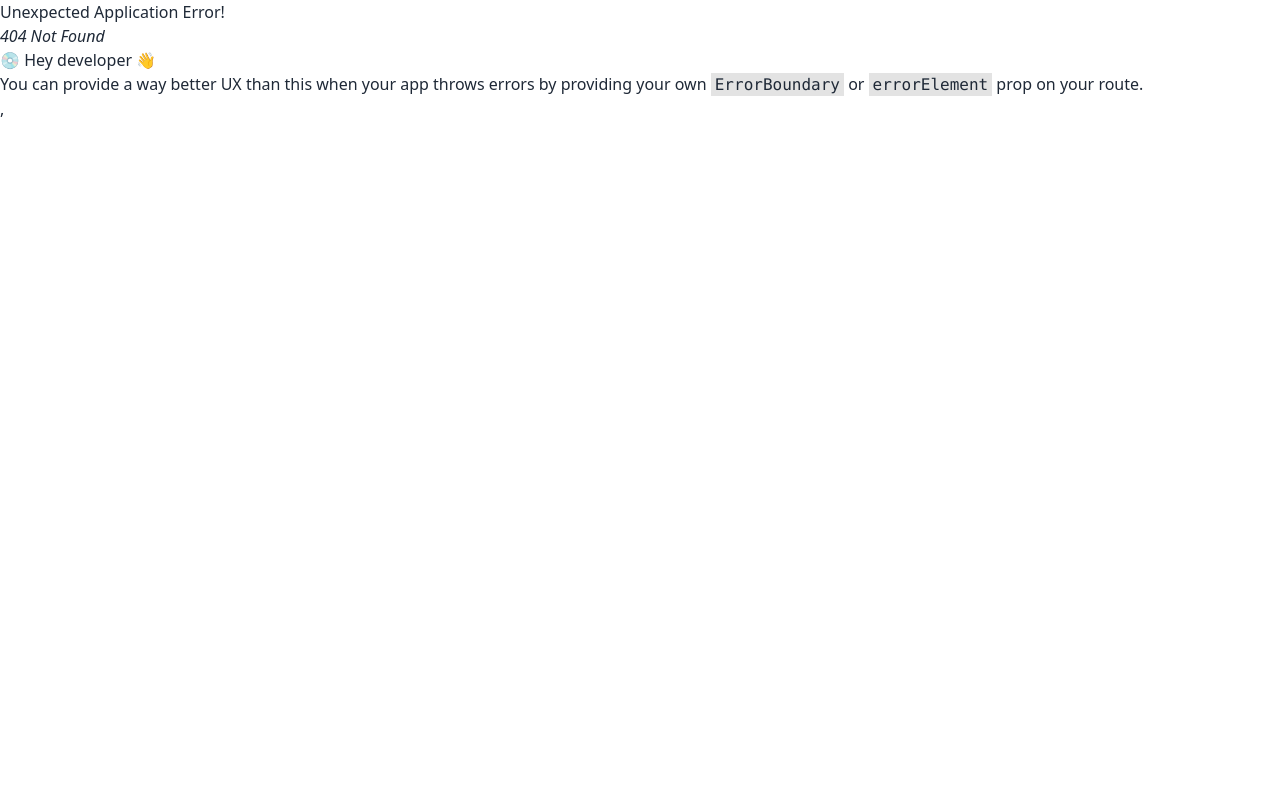
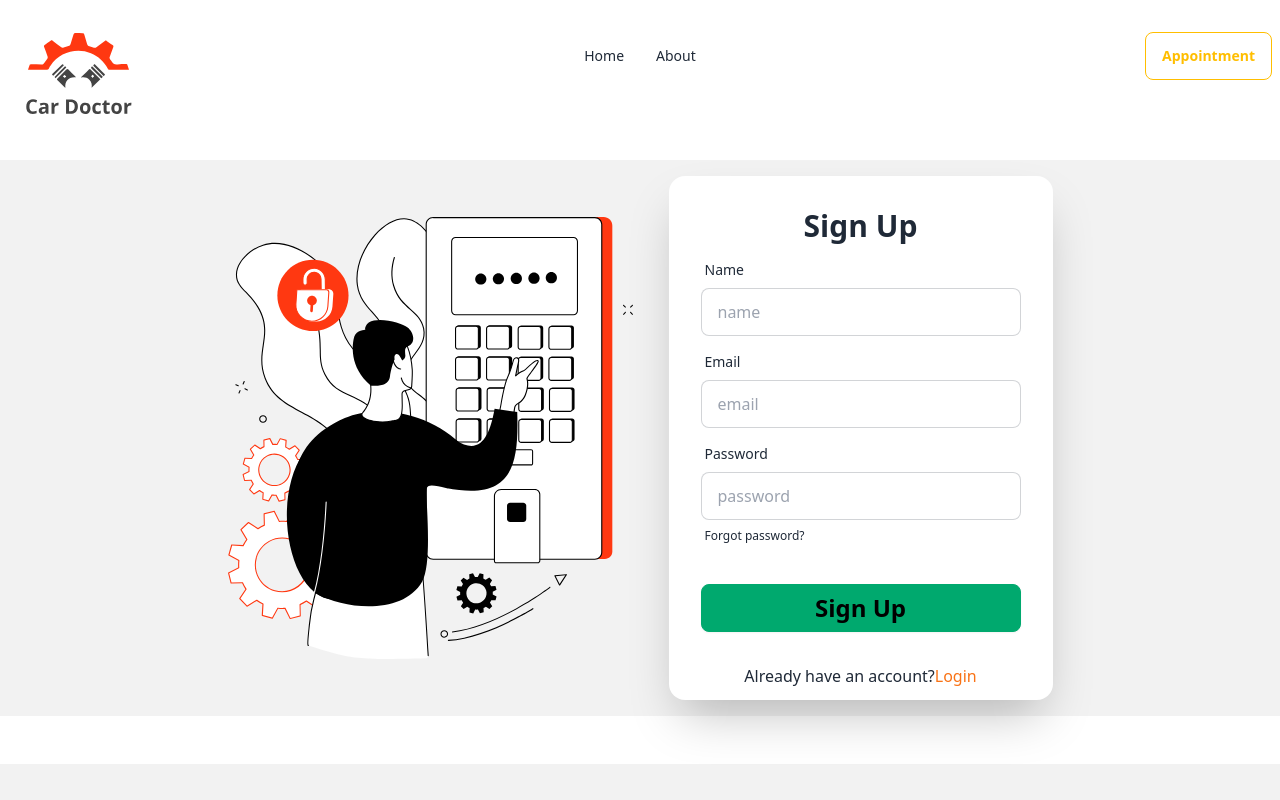
Before and after one commit to freelancermd82/car-doctor-two2-client, a React (Vite) app: page /signUp in a window 1280 px wide. Before the commit this address had no page. Shown: the top 800 px of the page. Built offline with nearby package versions, Linux system fonts and the light colour scheme; no server answers.

Commit message:
provider

```diff
--- a/package.json
+++ b/package.json
@@ -10,6 +10,7 @@
     "preview": "vite preview"
   },
   "dependencies": {
+    "firebase": "^10.13.2",
     "localforage": "^1.10.0",
     "match-sorter": "^6.3.4",
     "react": "^18.3.1",
--- /dev/null
+++ b/src/firebase/firebase.config.js
@@ -0,0 +1,18 @@
+// Import the functions you need from the SDKs you need
+import { initializeApp } from "firebase/app";
+// TODO: Add SDKs for Firebase products that you want to use
+// https://firebase.google.com/docs/web/setup#available-libraries
+
+// Your web app's Firebase configuration
+const firebaseConfig = {
+    apiKey: import.meta.env.VITE_apiKey,
+    authDomain: import.meta.env.VITE_authDomain,
+    projectId: import.meta.env.VITE_projectId,
+    storageBucket: import.meta.env.VITE_storageBucket,
+    messagingSenderId: import.meta.env.VITE_messagingSenderId,
+    appId: import.meta.env.VITE_appId
+};
+
+// Initialize Firebase
+const app = initializeApp(firebaseConfig);
+export default app;
--- a/src/main.jsx
+++ b/src/main.jsx
@@ -5,11 +5,14 @@ import {
   RouterProvider,
 } from "react-router-dom";
 import router from './routes/Routes';
+import AuthProvider from './provider/AuthProvider';
 
 createRoot(document.getElementById('root')).render(
   <div className='max-w-7xl mx-auto'>
     <StrictMode>
-      <RouterProvider router={router} />
+      <AuthProvider>
+        <RouterProvider router={router} />
+      </AuthProvider>
     </StrictMode>,
   </div>
 )
--- /dev/null
+++ b/src/pages/Login/Login.jsx
@@ -0,0 +1,64 @@
+import React, { useContext } from 'react';
+import login from '../../assets/images/login/login.svg';
+import { Link } from 'react-router-dom';
+import { AuthContext } from '../../provider/AuthProvider';
+
+const Login = () => {
+
+    const {signIn} = useContext(AuthContext);
+
+    const handleLogin = event => {
+        event.preventDefault();
+
+        const form = event.target;
+        const email = form.email.value;
+        const password = form.password.value;
+        console.log(email, password);
+
+        signIn(email, password)
+        .then(result => {
+            const user = result.user;
+            console.log(user);
+        })
+        .catch(error => console.error(error));
+
+
+    }
+    return (
+        <div className="hero bg-base-200 my-12">
+            <div className="hero-content flex-col lg:flex-row">
+                <div className="w-1/2 mr-5">
+                    <img src={login} alt="" />
+                </div>
+                <div className="card bg-base-100 w-full max-w-sm shrink-0 shadow-2xl">
+                    <form onSubmit={handleLogin} className="card-body">
+                        <h1 className="text-3xl font-bold text-center">Login</h1>
+                        <div className="form-control">
+                            <label className="label">
+                                <span className="label-text">Email</span>
+                            </label>
+                            <input type="email" name='email' placeholder="email" className="input input-bordered" required />
+                        </div>
+                        <div className="form-control">
+                            <label className="label">
+                                <span className="label-text">Password</span>
+                            </label>
+                            <input type="password" name='password' placeholder="password" className="input input-bordered" required />
+                            <label className="label">
+                                <a href="#" className="label-text-alt link link-hover">Forgot password?</a>
+                            </label>
+                        </div>
+                        <div className="form-control mt-6">
+                            <input className='btn bg-success' type="submit" value="Login" />
+                        </div>
+                    </form>
+                    <div className='text-center pb-3'>
+                        <p>New to car doctor/<Link className='text-orange-500' to="/signUp">signUp</Link></p>
+                    </div>
+                </div>
+            </div>
+        </div>
+    );
+};
+
+export default Login;
--- /dev/null
+++ b/src/pages/Login/SignUp.jsx
@@ -0,0 +1,72 @@
+import React, { useContext } from 'react';
+import login from '../../assets/images/login/login.svg';
+import { Link } from 'react-router-dom';
+import { AuthContext } from '../../provider/AuthProvider';
+
+const SignUp = () => {
+
+    const { createUser } = useContext(AuthContext);
+
+
+    const handleSignUp = event => {
+        event.preventDefault();
+
+        const form = event.target;
+        const name = form.name.value;
+        const email = form.email.value;
+        const password = form.password.value;
+
+        console.log(name, email, password);
+
+        createUser(email, password)
+            .then(result => {
+                const user = result.user;
+                console.log(user);
+            })
+            .catch(error => console.error(error))
+
+    }
+    return (
+        <div className="hero bg-base-200 my-12">
+            <div className="hero-content flex-col lg:flex-row">
+                <div className="w-1/2 mr-5">
+                    <img src={login} alt="" />
+                </div>
+                <div className="card bg-base-100 w-full max-w-sm shrink-0 shadow-2xl">
+                    <form onSubmit={handleSignUp} className="card-body">
+                        <h1 className="text-3xl font-bold text-center">Sign Up</h1>
+                        <div className="form-control">
+                            <label className="label">
+                                <span className="label-text">Name</span>
+                            </label>
+                            <input type="name" name='name' placeholder="name" className="input input-bordered" required />
+                        </div>
+                        <div className="form-control">
+                            <label className="label">
+                                <span className="label-text">Email</span>
+                            </label>
+                            <input type="email" name='email' placeholder="email" className="input input-bordered" required />
+                        </div>
+                        <div className="form-control">
+                            <label className="label">
+                                <span className="label-text">Password</span>
+                            </label>
+                            <input type="password" name='password' placeholder="password" className="input input-bordered" required />
+                            <label className="label">
+                                <a href="#" className="label-text-alt link link-hover">Forgot password?</a>
+                            </label>
+                        </div>
+                        <div className="form-control mt-6">
+                            <input className='text-2xl btn btn-success' type="submit" value="Sign Up" />
+                        </div>
+                    </form>
+                    <div className='text-center pb-3'>
+                        <p>Already have an account?<Link className='text-orange-500' to="/login">Login</Link></p>
+                    </div>
+                </div>
+            </div>
+        </div>
+    );
+};
+
+export default SignUp;
--- /dev/null
+++ b/src/provider/AuthProvider.jsx
@@ -0,0 +1,48 @@
+import React, { createContext, useEffect, useState } from 'react';
+import { createUserWithEmailAndPassword, getAuth, onAuthStateChanged, signInWithEmailAndPassword } from "firebase/auth";
+import app from './../firebase/firebase.config';
+
+export const AuthContext = createContext();
+const auth = getAuth(app);
+
+const AuthProvider = ({ children }) => {
+
+    const [user, setUser] = useState(null);
+    const [loading, setLoading] = useState(true);
+
+    const createUser = (email, password) => {
+        setLoading(true);
+        return createUserWithEmailAndPassword(auth, email, password);
+    }
+
+    const signIn = (email, password) => {
+        setLoading(true);
+        return signInWithEmailAndPassword(auth, email, password);
+    }
+
+    useEffect(() => {
+        const unsubscribe = onAuthStateChanged(auth, currentUser => {
+            setUser(currentUser);
+            console.log('current user', currentUser);
+            setLoading(false);
+        })
+        return () => {
+            return unsubscribe();
+        }
+    }, [])
+
+
+    const authInfo = {
+        user,
+        loading,
+        createUser,
+        signIn
+    }
+    return (
+        <AuthContext.Provider value={authInfo}>
+            {children}
+        </AuthContext.Provider>
+    );
+};
+
+export default AuthProvider;
```
Also changed, not shown: src/routes/Routes.jsx (+10 -0 lines), 1 other file (tests, documents, lock files or other folders).
